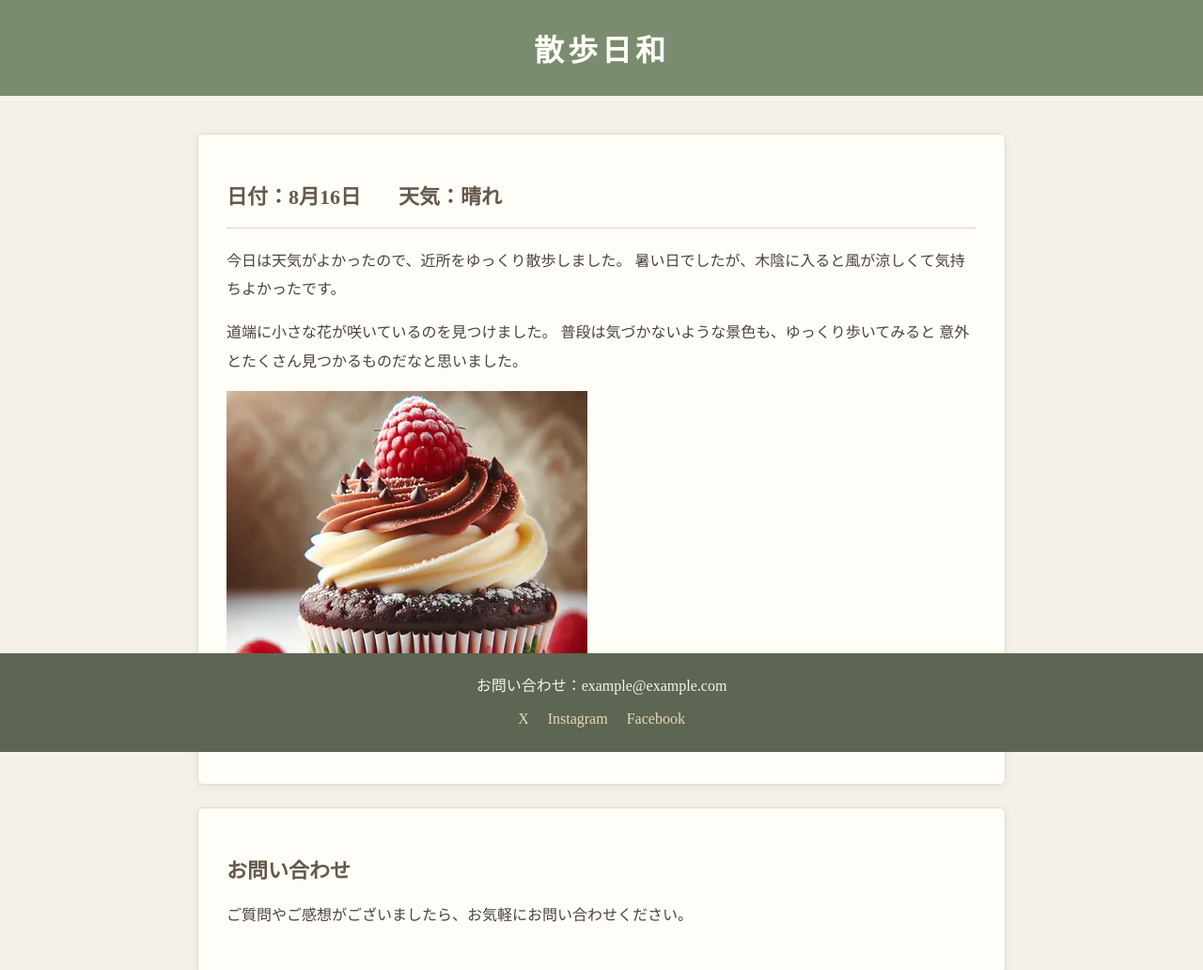
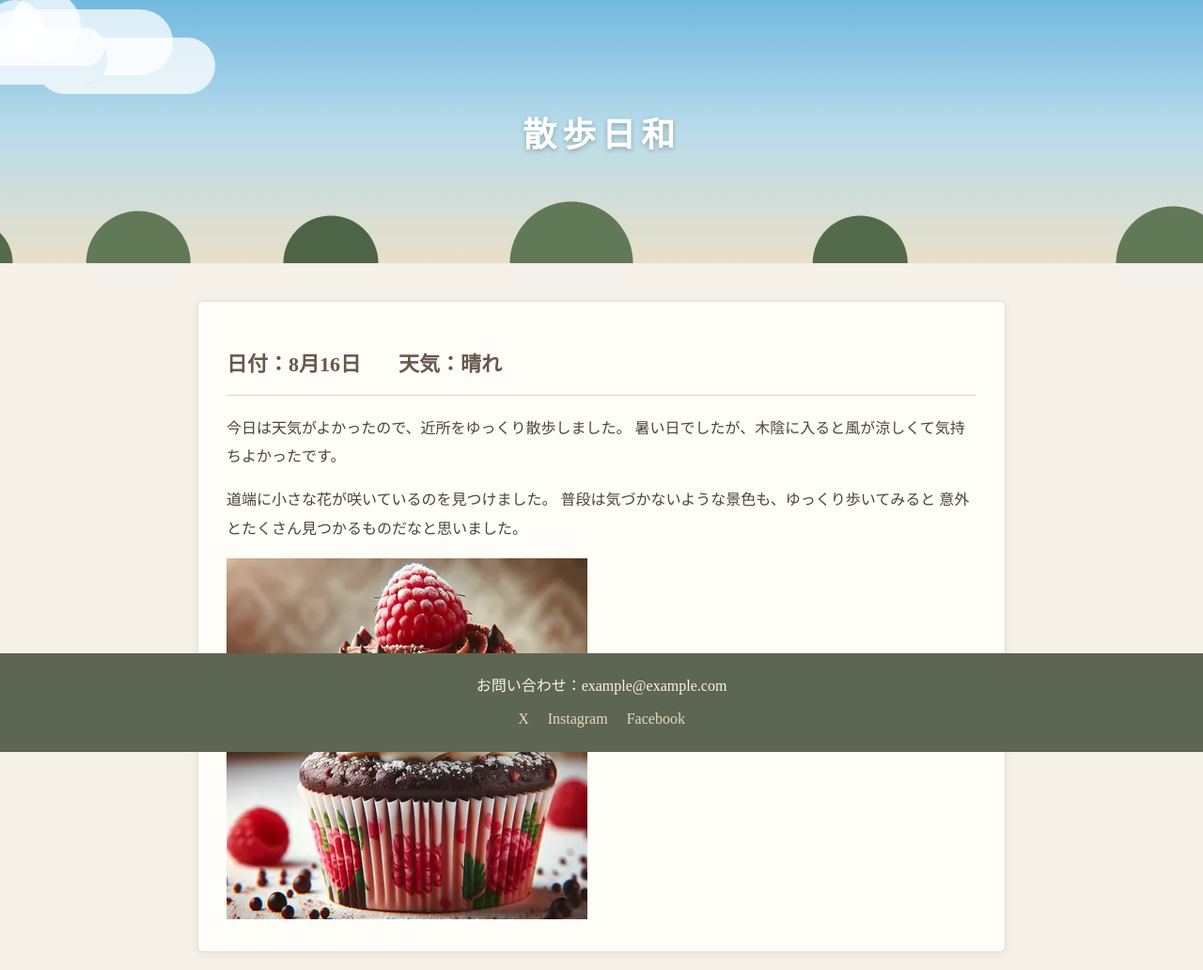
Before and after one commit to sugita-jp/html_test1, a plain HTML site: page index.html in a window 1280 px wide. Shown: the top 1032 px of the page at 94% size. Drawn offline with Linux system fonts and the light colour scheme.

Commit message:
Update index.html

```diff
--- a/index.html
+++ b/index.html
@@ -21,40 +21,294 @@
 
 /* ヘッダー */
 header {
-      background-color: #7b8b6f;
-      color: #fffdf7;
-      padding: 28px;
-      text-align: center;
+  position: relative;
+  height: 280px;
+  overflow: hidden;
+
+  background: linear-gradient(
+    to bottom,
+    #72b9df 0%,
+    #b9dceb 55%,
+    #e9dfc8 100%
+  );
+
+  color: white;
+  display: flex;
+  align-items: center;
+  justify-content: center;
+
+  animation: skyChange 60s linear infinite;
 }
 
-    @keyframes fadeIn {
+@keyframes skyChange {
+
+  /* 朝・昼 */
+  0% {
+    background: linear-gradient(
+      to bottom,
+      #72b9df,
+      #b9dceb,
+      #e9dfc8
+    );
+  }
+
+  /* 青空 */
+  35% {
+    background: linear-gradient(
+      to bottom,
+      #55a9d6,
+      #a9d7e8,
+      #e8dfc8
+    );
+  }
+
+  /* 夕焼け開始 */
+  65% {
+    background: linear-gradient(
+      to bottom,
+      #df806f,
+      #f2ad7e,
+      #f4d19b
+    );
+  }
+
+  /* 夕焼け */
+  80% {
+    background: linear-gradient(
+      to bottom,
+      #d9655f,
+      #ee9271,
+      #f5c58c
+    );
+  }
+
+  /* 夜に戻る */
+  100% {
+    background: linear-gradient(
+      to bottom,
+      #72b9df,
+      #b9dceb,
+      #e9dfc8
+    );
+  }
+}
+
+/* 木々 */
+header::before {
+  content: "";
+  position: absolute;
+  bottom: 0;
+  left: 0;
+
+  width: 200%;
+  height: 90px;
+
+  background:
+    radial-gradient(
+      circle at 5% 100%,
+      #536b4b 0 45px,
+      transparent 46px
+    ),
+    radial-gradient(
+      circle at 12% 100%,
+      #617957 0 55px,
+      transparent 56px
+    ),
+    radial-gradient(
+      circle at 20% 100%,
+      #4d6546 0 50px,
+      transparent 51px
+    ),
+    radial-gradient(
+      circle at 30% 100%,
+      #617957 0 65px,
+      transparent 66px
+    ),
+    radial-gradient(
+      circle at 42% 100%,
+      #536b4b 0 50px,
+      transparent 51px
+    ),
+    radial-gradient(
+      circle at 55% 100%,
+      #617957 0 60px,
+      transparent 61px
+    ),
+    radial-gradient(
+      circle at 68% 100%,
+      #4d6546 0 55px,
+      transparent 56px
+    ),
+    radial-gradient(
+      circle at 80% 100%,
+      #617957 0 65px,
+      transparent 66px
+    ),
+    radial-gradient(
+      circle at 93% 100%,
+      #536b4b 0 50px,
+      transparent 51px
+    );
+
+  animation: treesMove 40s linear infinite;
+}
+
+/* タイトルを木々より前に表示 */
+header h1 {
+  position: relative;
+  z-index: 2;
+
+  margin: 0;
+  font-size: 36px;
+  letter-spacing: 6px;
+
+  text-shadow: 0 2px 5px rgba(0, 0, 0, 0.25);
+
+  animation: titleFade 1.2s ease-out;
+}
+
+/* 木々をゆっくり動かす */
+@keyframes treesMove {
   from {
-        opacity: 0;
+    transform: translateX(0);
   }
 
   to {
-        opacity: 1;
+    transform: translateX(-50%);
   }
 }
 
-    header h1 {
-      margin: 0;
-      font-size: 32px;
-      letter-spacing: 4px;
-      animation: titleFade 1.2s ease-out;
+header::after {
+  content: "";
+  position: absolute;
+  top: 40px;
+  left: 15%;
+
+  width: 180px;
+  height: 50px;
+
+  background: rgba(255, 255, 255, 0.75);
+  border-radius: 50px;
+
+  box-shadow:
+    60px -20px 0 10px rgba(255, 255, 255, 0.75),
+    110px 5px 0 5px rgba(255, 255, 255, 0.75);
+
+  animation: cloudMove 60s linear infinite;
 }
 
-    @keyframes titleFade {
+@keyframes cloudMove {
   from {
-        opacity: 0;
-        transform: translateY(-15px);
+    transform: translateX(0);
   }
 
   to {
-        opacity: 1;
-        transform: translateY(0);
+    transform: translateX(130vw);
   }
 }
+
+.clouds {
+  position: absolute;
+  top: 0;
+  left: 0;
+
+  width: 100%;
+  height: 150px;
+
+  overflow: hidden;
+}
+
+.cloud {
+  position: absolute;
+
+  width: 150px;
+  height: 40px;
+
+  background: rgba(255, 255, 255, 0.75);
+  border-radius: 50px;
+
+  z-index: 2;
+}
+
+/* 雲の形 */
+.cloud::before,
+.cloud::after {
+  content: "";
+  position: absolute;
+
+  background: rgba(255, 255, 255, 0.75);
+  border-radius: 50%;
+}
+
+.cloud::before {
+  width: 60px;
+  height: 60px;
+
+  left: 25px;
+  bottom: 10px;
+}
+
+.cloud::after {
+  width: 75px;
+  height: 75px;
+
+  right: 25px;
+  bottom: 5px;
+}
+
+/* 雲1 */
+.cloud1 {
+  top: 30px;
+  left: -180px;
+
+  animation: cloudMove 50s linear infinite;
+}
+
+/* 雲2 */
+.cloud2 {
+  top: 80px;
+  left: -400px;
+
+  transform: scale(0.7);
+
+  animation: cloudMove 50s linear infinite;
+  animation-delay: 12s;
+}
+
+/* 雲3 */
+.cloud3 {
+  top: 45px;
+  left: -600px;
+
+  transform: scale(1.2);
+
+  animation: cloudMove 50s linear infinite;
+  animation-delay: 25s;
+}
+
+/* 雲4 */
+.cloud4 {
+  top: 100px;
+  left: -800px;
+
+  transform: scale(0.6);
+
+  animation: cloudMove 50s linear infinite;
+  animation-delay: 38s;
+}
+
+@keyframes cloudMove {
+
+  from {
+    left: -200px;
+  }
+
+  to {
+    left: 110%;
+  }
+
+}
+
 
     /* メイン */
     main {
@@ -71,6 +325,12 @@
       border-radius: 6px;
       border: 1px solid #e5ddd0;
       box-shadow: 0 2px 8px rgba(80, 65, 45, 0.08);
+      transition: transform 0.3s ease, box-shadow 0.3s ease;
+    }
+
+    section:hover {
+      transform: translateY(-5px);
+      box-shadow: 0 6px 15px rgba(80, 65, 45, 0.15);
     }
 
     /* 日付・天気 */
@@ -123,6 +383,15 @@
 <body>
 
 <header>
+  <div class="clouds">
+    <div class="cloud cloud1"></div>
+    <div class="cloud cloud2"></div>
+    <div class="cloud cloud3"></div>
+    <div class="cloud cloud4"></div>
+  </div>
+
+  <div class="forest"></div>
+
   <h1>散歩日和</h1>
 </header>
 
@@ -146,7 +415,8 @@
         普段は気づかないような景色も、ゆっくり歩いてみると
         意外とたくさん見つかるものだなと思いました。
       </p>
-      <img src="https://github.com/sugita-jp/html_test1/blob/main/cupcake.jpg?raw=true" alt="サンプル">
+
+      <img src="cupcake.jpg" alt="カップケーキ">
     </section>
 
     <!-- お問い合わせ -->
```
Lines whose indentation alone changed are shown as unchanged.
